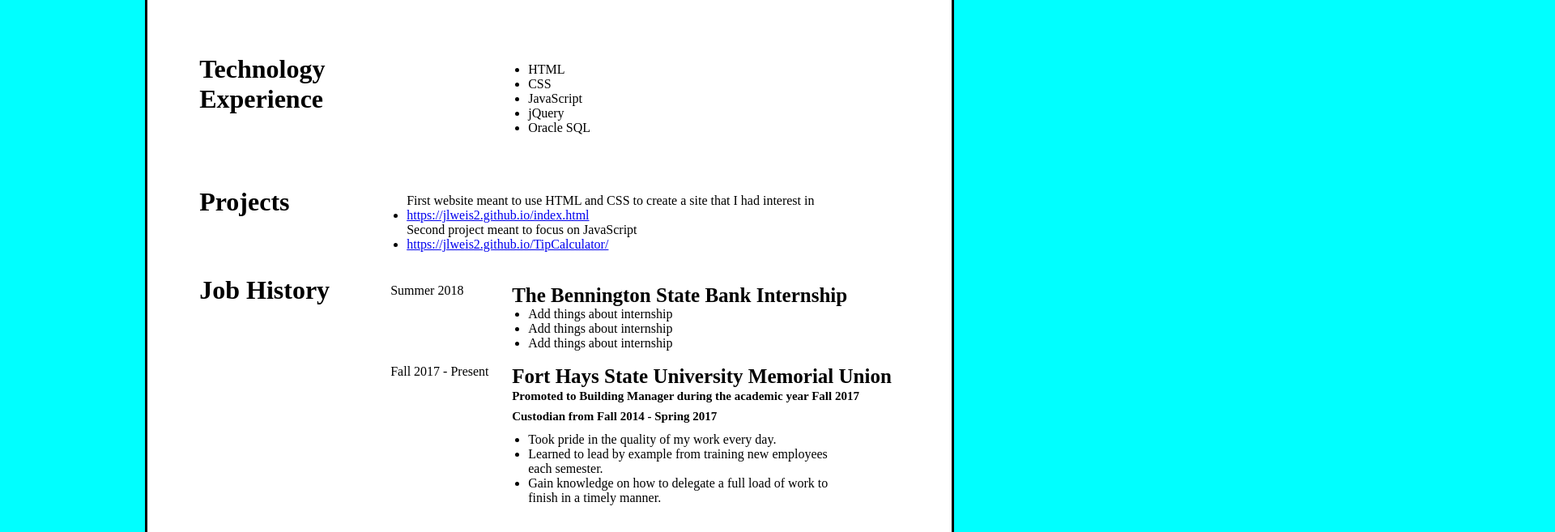
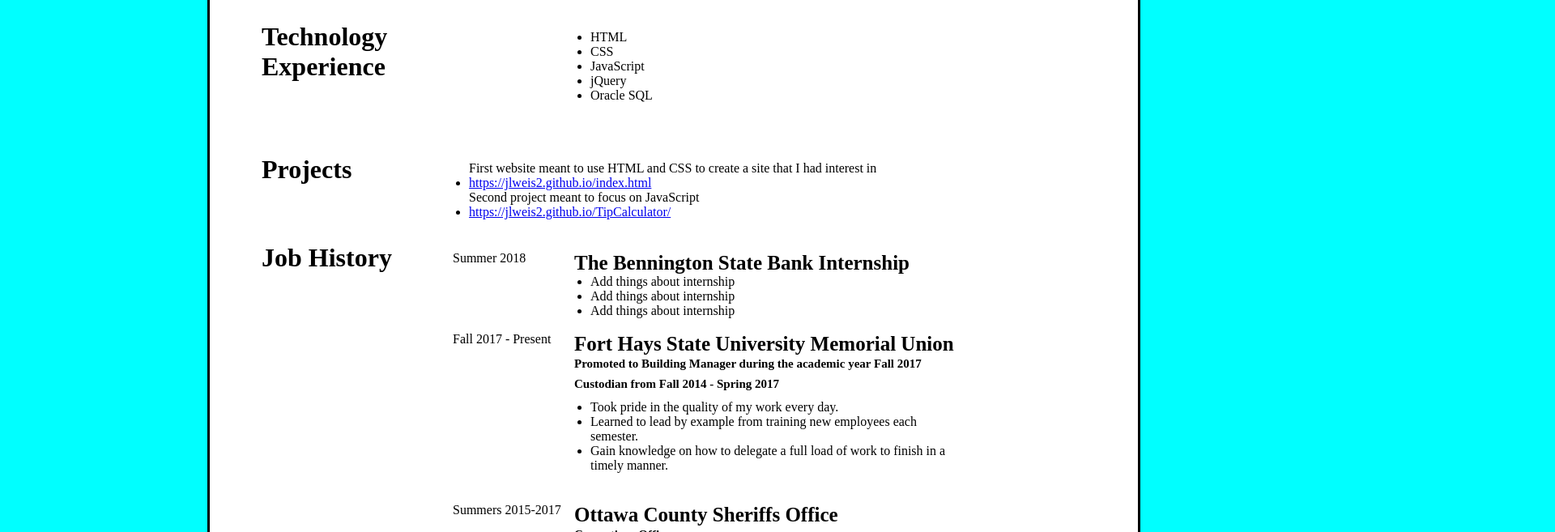
Before and after one commit to jlweis2/JessesPortfolio, a plain HTML site: page index.html in a window 1280 px wide. Shown: the part 811-1468 px from the top of the page at 81% size, 1920 px wide, since content can reach past the window. Drawn offline with Linux system fonts and the light colour scheme.

Commit message:
CSS file for portfolio

```diff
--- a/CSSfile/project.css
+++ b/CSSfile/project.css
@@ -3,7 +3,7 @@
 }
 #mainContent{
     border: solid;
-    margin: 4.5% 8% 10% 14%;
+    margin: 4.5% -10% 10% 20%;
     padding: 0 0 2em 0;
     background-color: white;
 
```
